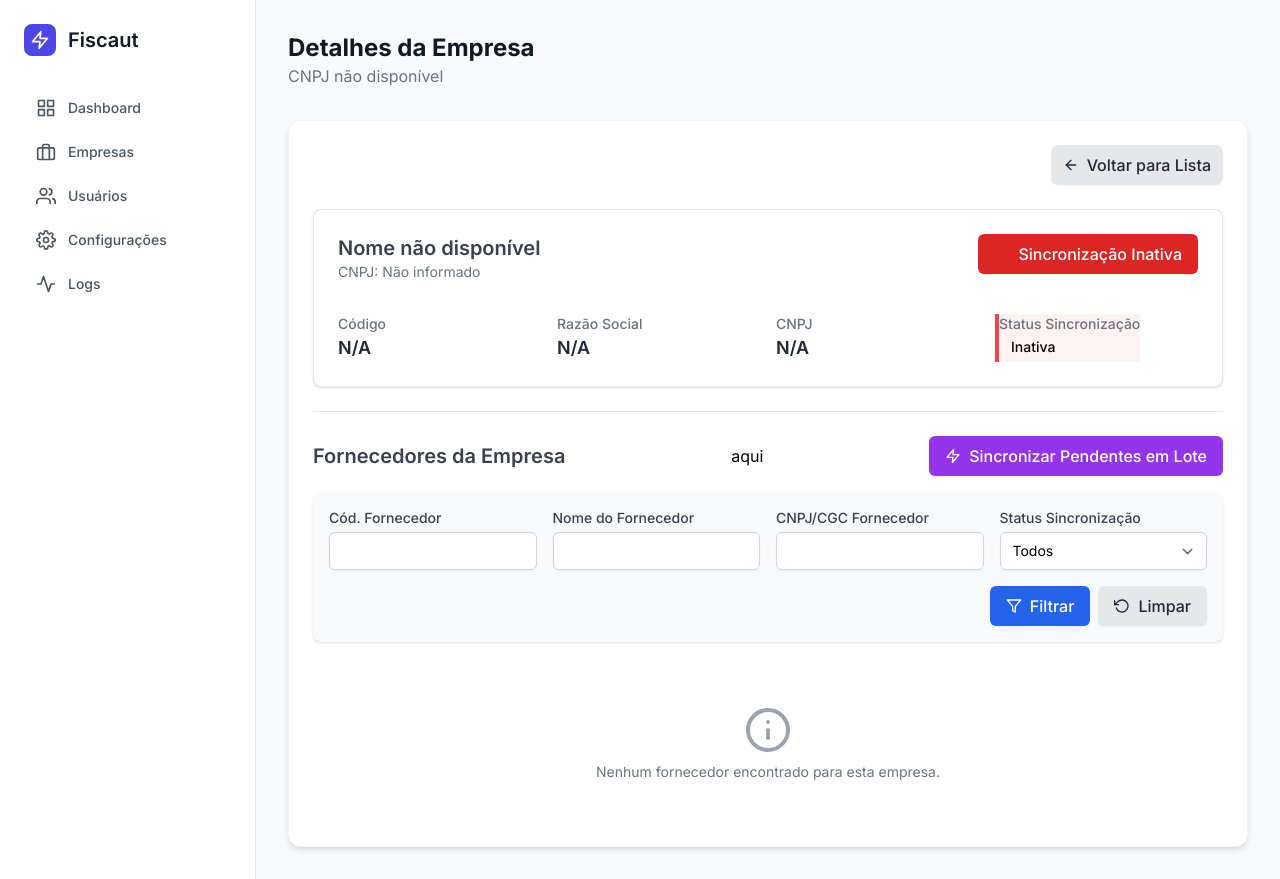
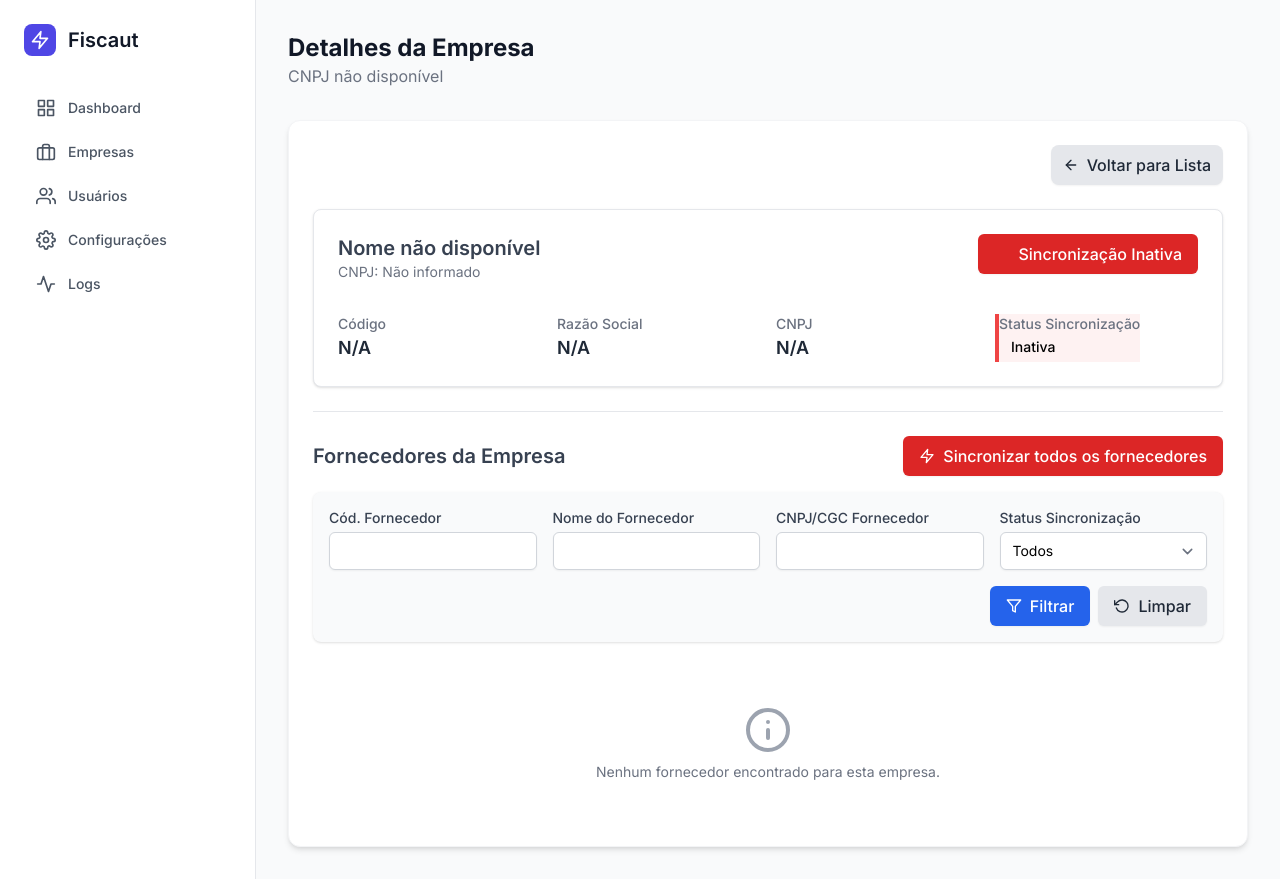
Before and after one commit to fabianosfbr/fiscaut-connector-v2, a Django app: template sync/templates/sync/empresa_detalhes.html in a window 1280 px wide. Run offline with Django 5.2, Linux system fonts and the light colour scheme; the template is opened without the code that fills it, so the values that code supplies are empty.

Commit message:
refact: label botão sincronizar todos fornecedores

```diff
--- a/sync/templates/sync/empresa_detalhes.html
+++ b/sync/templates/sync/empresa_detalhes.html
@@ -75,12 +75,11 @@
     <div class="mt-8 pt-6 border-t border-gray-200">
         <div class="flex justify-between items-center mb-4">
             <h2 class="text-xl font-semibold text-gray-700">Fornecedores da Empresa</h2>
-            <span>aqui</span>
             <button @click="iniciarSincronizacaoEmLote()"
-                    class="bg-purple-600 hover:bg-purple-700 text-white font-medium py-2 px-4 rounded-md shadow-sm flex items-center whitespace-nowrap"
+                    class="bg-red-600 hover:bg-red-700 text-white font-medium py-2 px-4 rounded-md shadow-sm flex items-center whitespace-nowrap"
                     title="Iniciar a sincronização em lote para fornecedores pendentes (status Não Sincronizado ou Erro) que possuem CNPJ.">
                 <i data-feather="zap" class="w-4 h-4 mr-2"></i>
-                Sincronizar Pendentes em Lote
+                Sincronizar todos os fornecedores
                 <span x-show="isLoadingLote" class="ml-2"><i data-feather="loader" class="animate-spin w-4 h-4"></i></span>
             </button>
         </div>
```
